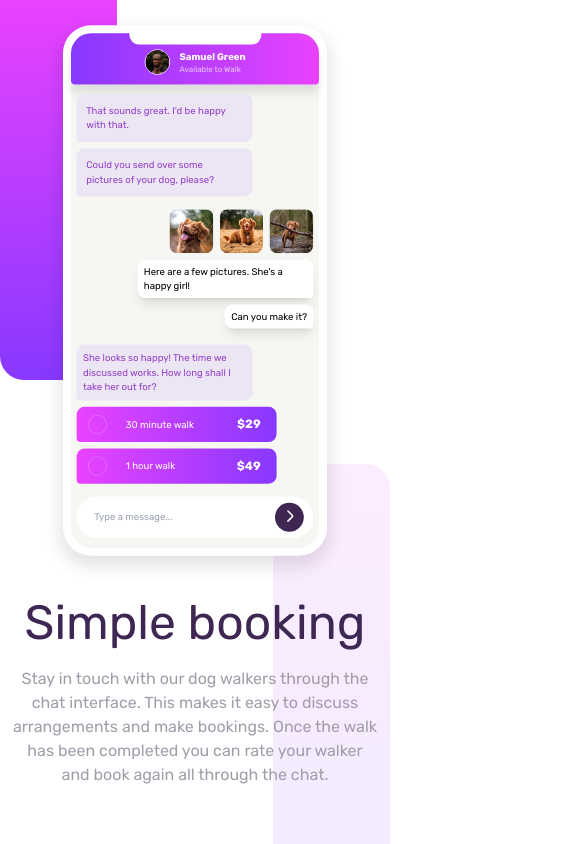
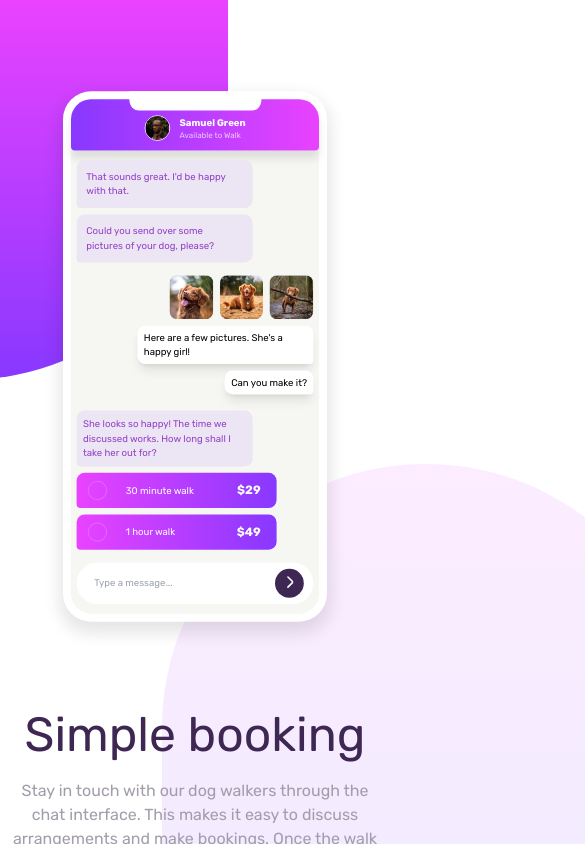
Before and after one commit to abdsa/my-frontend-mentor-challenges, a Next.js app: page /chat-app-css-illustration in a window 390 px wide. Shown: the top 844 px of the page, 585 px wide, since content can reach past the window. Built offline with nearby package versions, Linux system fonts and the light colour scheme.

Commit message:
optimizing

```diff
--- a/pages/chat-app-css-illustration.tsx
+++ b/pages/chat-app-css-illustration.tsx
@@ -14,9 +14,9 @@ const ChatAppIllustration: NextPage = () => {
       <Head>
         <title>Dowlk</title>
       </Head>
-      <main className="grid h-screen w-screen grid-cols-1 grid-rows-[500px,350px] place-items-center gap-3 lg:grid-cols-[500px,500px] lg:grid-rows-1 lg:place-content-center">
-        <div className="absolute z-10 h-[45%] w-[30%] self-start justify-self-start rounded-b-3xl bg-gradient-to-b from-light-magenta to-light-violet lg:h-[90%]"></div>
-        <div className="absolute z-10 h-[45%] w-[30%] self-end justify-self-end rounded-t-3xl bg-gradient-to-b from-light-magenta to-light-violet opacity-10 lg:h-[90%]"></div>
+      <main className="grid h-screen w-screen grid-cols-1 place-items-center gap-3 lg:grid-cols-[500px,500px] lg:grid-rows-1 place-content-center overflow-">
+        <div className="absolute z-10 h-[45%] w-[33rem] rounded-b-[50rem] -left-[300px] self-start justify-self-start bg-gradient-to-b from-light-magenta to-light-violet lg:h-[90%] lg:left-0"></div>
+        <div className="absolute z-10 h-[45%] w-[33rem] rounded-t-[50rem] -right-[300px] self-end justify-self-end bg-gradient-to-b from-light-magenta to-light-violet opacity-10 lg:h-[90%] lg:right-0"></div>
         <div className="relative z-20 mt-20 grid w-[330px] scale-[0.8] rounded-[35px] bg-white p-[10px] shadow-[0px_10px_20px_5px_rgb(0,0,0,0.1)] lg:mt-0 lg:scale-[1]">
           <div className="notch absolute left-[25%] h-6 w-[50%] rounded-b-xl bg-white"></div>
           <div className="h-full w-full rounded-[25px] bg-light-grayish-violet-app-background">
@@ -145,6 +145,7 @@ const ChatAppIllustration: NextPage = () => {
           html {
             width: 100%;
             height: 100%;
+            overflow: hidden
           }
 
           body {
```
